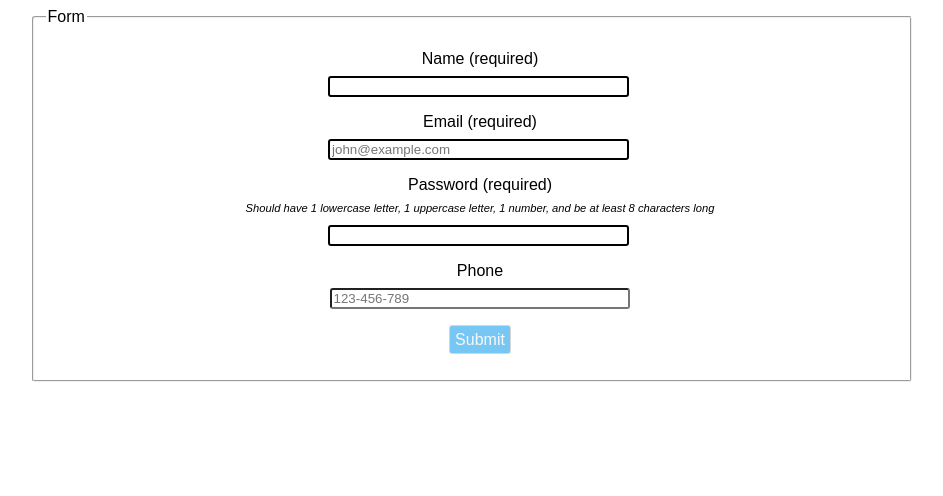
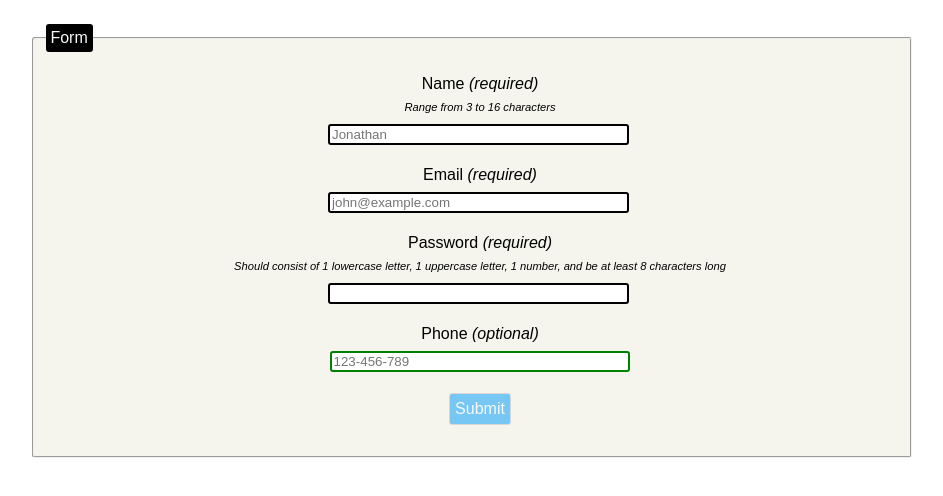
Before and after one commit to JakubDrozd/js-top, a plain HTML site: page form/index.html in a window 1280 px wide. Shown: the whole page, without its empty margins (168-1111 px from the left). Drawn offline with Linux system fonts and the light colour scheme.

Commit message:
Add new forms, styles and generate content

```diff
--- a/form/index.html
+++ b/form/index.html
@@ -4,19 +4,18 @@
     <meta charset="UTF-8" />
     <meta http-equiv="X-UA-Compatible" content="IE=edge" />
     <meta name="viewport" content="width=device-width, initial-scale=1.0" />
-    <title>Document</title>
+    <html lang="en-us">
+    <link rel="icon" type="image/x-icon" href="./favicon_io/favicon.ico" />
+    <title>Form</title>
     <style>
       .mobile {
         visibility: hidden;
       }
       @media screen and (max-width: 700px) {
-        input[type="text"] {
-          width: 75%;
-        }
         .mobile {
           visibility: visible;
           font-style: italic;
-          font-size: 0.7em;
+          font-size: 0.8rem;
           background-color: black;
           color: #f8f8f8;
           width: fit-content;
@@ -36,12 +35,21 @@
       }
       form {
         width: 70%;
+        padding: 1em;
+      }
+      fieldset {
+        background-color: rgb(245, 245, 238);
+      }
+      legend {
+        background-color: black;
+        color: #f8f8f8;
+        padding: 0.3em;
       }
       .form-row {
         text-align: center;
         display: flex;
         flex-direction: column;
-        margin-bottom: 1em;
+        margin-bottom: 1.3em;
         margin-left: 1em;
       }
       .form-row > button {
@@ -51,11 +59,12 @@
         color: #f8f8f8;
         justify-content: center;
         align-self: center;
-        font-size: 1em;
+        font-size: 1rem;
         padding: 0.3em;
         appearance: none;
         border: rgb(218, 214, 214) 1px solid;
         border-radius: 3px;
+        height: 2em;
       }
       .form-row > button:hover {
         background-color: rgb(64, 169, 230);
@@ -72,22 +81,37 @@
         width: 35%;
         align-self: center;
       }
+      .form-row input[type="text"]:focus,
+      .form-row input[type="email"]:focus,
+      .form-row input[type="password"]:focus,
+      .form-row input[type="tel"]:focus {
+        -webkit-appearance: none;
+        appearance: none;
+        outline: 0;
+        border: 2px solid rgb(58, 170, 235);
+      }
       .form-row label {
         margin-bottom: 0.5em;
       }
-      #password-minlength {
+      .info {
         text-align: center;
         margin-bottom: 1em;
-        font-size: 0.7em;
+        font-size: 0.7rem;
         font-style: italic;
       }
       input:required {
         border: 2px solid black;
         border-radius: 3px;
       }
+      input:user-invalid {
+        border: red solid 2px;
+      }
       input:user-invalid + span::after {
         content: "✖";
         color: red;
+      }
+      input:valid {
+        border: 2px solid green;
       }
       input:valid + span::after {
         content: "✔";
@@ -107,7 +131,8 @@
         <legend>Form</legend>
         <div class="mobile">Mobile</div>
         <div class="form-row">
-          <label for="name">Name (required)</label>
+          <label for="name">Name <i>(required)</i></label>
+          <span class="info">Range from 3 to 16 characters</span>
           <div class="container">
             <input
               type="text"
@@ -116,17 +141,19 @@
               autocomplete="name"
               pattern="^[a-zA-z0-9_-]{3,16}$"
               required
+              placeholder="Jonathan"
             />
             <span></span>
           </div>
         </div>
         <div class="form-row">
-          <label for="email">Email (required)</label>
+          <label for="email">Email <i>(required)</i></label>
           <div class="container">
             <input
               type="email"
               name="email"
               id="email"
+              autocomplete="email"
               placeholder="john@example.com"
               required
             />
@@ -134,9 +161,9 @@
           </div>
         </div>
         <div class="form-row">
-          <label for="pwd">Password (required)</label>
-          <span id="password-minlength">
-            Should have 1 lowercase letter, 1 uppercase letter, 1 number, and be
+          <label for="pwd">Password <i>(required)</i></label>
+          <span class="info">
+            Should consist of 1 lowercase letter, 1 uppercase letter, 1 number, and be
             at least 8 characters long</span
           >
           <div class="container">
@@ -152,7 +179,7 @@
           </div>
         </div>
         <div class="form-row">
-          <label for="phone">Phone</label
+          <label for="phone">Phone <i>(optional)</i></label
           ><input
             type="tel"
             name="phone"
```
